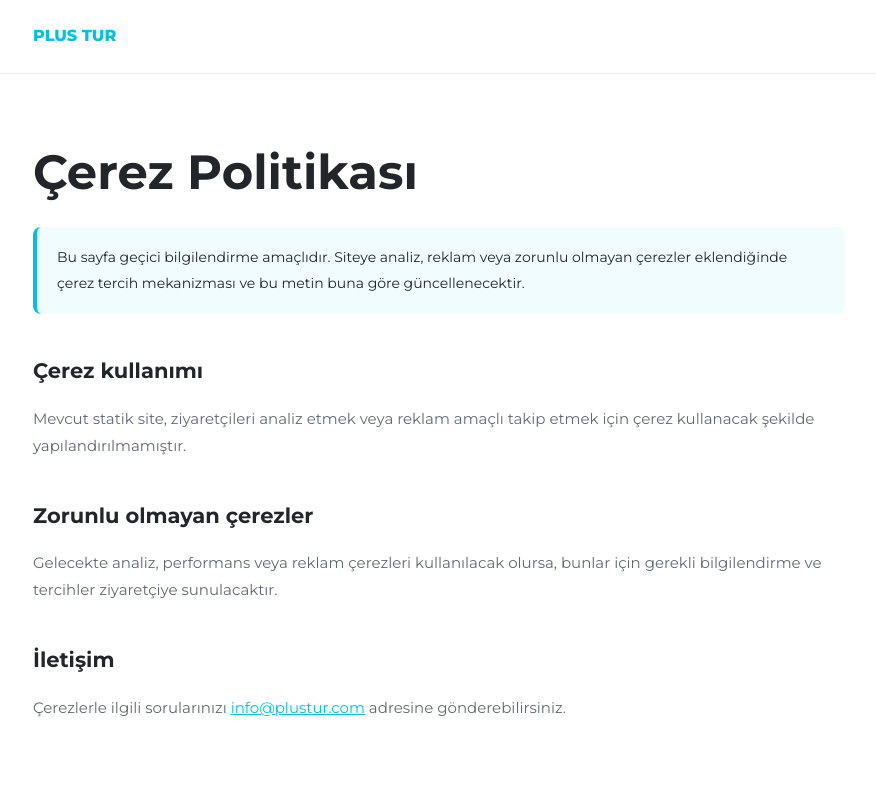
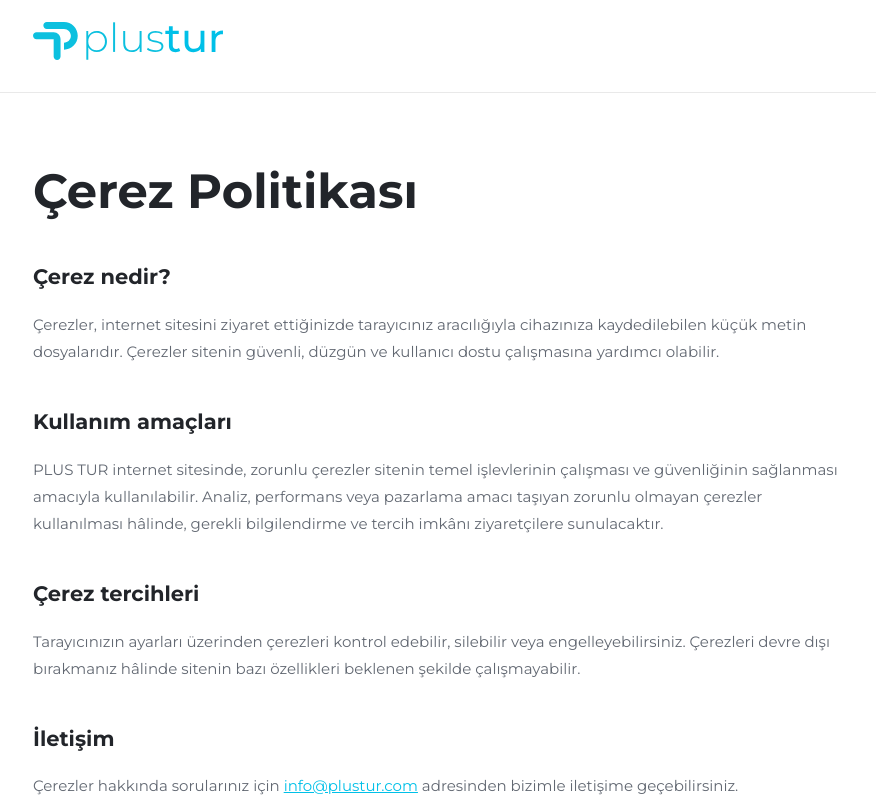
Before and after one commit to plustur/web, a plain HTML site: page cerez.html in a window 1280 px wide. Shown: the top 803 px of the page, without its empty margins (201-1077 px from the left). Drawn offline with Linux system fonts and the light colour scheme.

Commit message:
Revise cookie policy page layout and content
Updated the layout and content structure of the cookie policy page.

```diff
--- a/cerez.html
+++ b/cerez.html
@@ -7,11 +7,11 @@
 <link rel="preconnect" href="https://fonts.googleapis.com">
 <link rel="preconnect" href="https://fonts.gstatic.com" crossorigin>
 <link href="https://fonts.googleapis.com/css2?family=Montserrat:wght@400;500;600;700;800&display=swap" rel="stylesheet">
-<style>:root{--primary:#00C0E8;--dark:#22252A;--muted:#626872;--line:#E9E9E9}*{box-sizing:border-box}body{margin:0;color:var(--dark);font-family:Montserrat,Arial,sans-serif;line-height:1.8}.wrap{max-width:860px;margin:auto;padding:0 24px}header{border-bottom:1px solid var(--line);padding:22px 0}header a{color:var(--primary);font-weight:800;text-decoration:none}main{padding:70px 0}h1{font-size:clamp(32px,5vw,48px);line-height:1.2;margin:0 0 14px}h2{font-size:21px;margin:38px 0 10px}p,li{font-size:15px;color:var(--muted)}a{color:var(--primary)}.notice{margin:26px 0;padding:18px 20px;border-left:4px solid var(--primary);border-radius:8px;background:#F1FCFE;color:var(--dark);font-size:14px}footer{padding:24px 0;background:#191B20;color:#aaa;font-size:12px}</style>
+<style>:root{--primary:#00C0E8;--dark:#22252A;--muted:#626872;--line:#E9E9E9}*{box-sizing:border-box}body{margin:0;color:var(--dark);font-family:Montserrat,Arial,sans-serif;line-height:1.8}.wrap{max-width:860px;margin:auto;padding:0 24px}header{border-bottom:1px solid var(--line);padding:22px 0}header .logo{display:inline-flex;align-items:center}.logo img{width:190px;height:auto;display:block}.rights{margin:18px 0 0;padding-left:25px}.rights li{margin:10px 0;font-weight:400;color:var(--muted)}main{padding:70px 0}h1{font-size:clamp(32px,5vw,48px);line-height:1.2;margin:0 0 14px}h2{font-size:21px;margin:38px 0 10px}p,li{font-size:15px;color:var(--muted)}a{color:var(--primary)}.notice{margin:26px 0;padding:18px 20px;border-left:4px solid var(--primary);border-radius:8px;background:#F1FCFE;color:var(--dark);font-size:14px}footer{padding:24px 0;background:#191B20;color:#aaa;font-size:12px}</style>
 </head>
 <body>
-<header><div class="wrap"><a href="index.html">PLUS TUR</a></div></header>
-<main><div class="wrap"><h1>Çerez Politikası</h1><div class="notice">Bu sayfa geçici bilgilendirme amaçlıdır. Siteye analiz, reklam veya zorunlu olmayan çerezler eklendiğinde çerez tercih mekanizması ve bu metin buna göre güncellenecektir.</div><h2>Çerez kullanımı</h2><p>Mevcut statik site, ziyaretçileri analiz etmek veya reklam amaçlı takip etmek için çerez kullanacak şekilde yapılandırılmamıştır.</p><h2>Zorunlu olmayan çerezler</h2><p>Gelecekte analiz, performans veya reklam çerezleri kullanılacak olursa, bunlar için gerekli bilgilendirme ve tercihler ziyaretçiye sunulacaktır.</p><h2>İletişim</h2><p>Çerezlerle ilgili sorularınızı <a href="mailto:info@plustur.com">info@plustur.com</a> adresine gönderebilirsiniz.</p></div></main>
+<header><div class="wrap"><a class="logo" href="index.html" aria-label="PLUS TUR ana sayfa"><img src="logo.svg" alt="PLUS TUR"></a></div></header>
+<main><div class="wrap"><h1>Çerez Politikası</h1><h2>Çerez nedir?</h2><p>Çerezler, internet sitesini ziyaret ettiğinizde tarayıcınız aracılığıyla cihazınıza kaydedilebilen küçük metin dosyalarıdır. Çerezler sitenin güvenli, düzgün ve kullanıcı dostu çalışmasına yardımcı olabilir.</p><h2>Kullanım amaçları</h2><p>PLUS TUR internet sitesinde, zorunlu çerezler sitenin temel işlevlerinin çalışması ve güvenliğinin sağlanması amacıyla kullanılabilir. Analiz, performans veya pazarlama amacı taşıyan zorunlu olmayan çerezler kullanılması hâlinde, gerekli bilgilendirme ve tercih imkânı ziyaretçilere sunulacaktır.</p><h2>Çerez tercihleri</h2><p>Tarayıcınızın ayarları üzerinden çerezleri kontrol edebilir, silebilir veya engelleyebilirsiniz. Çerezleri devre dışı bırakmanız hâlinde sitenin bazı özellikleri beklenen şekilde çalışmayabilir.</p><h2>İletişim</h2><p>Çerezler hakkında sorularınız için <a href="mailto:info@plustur.com">info@plustur.com</a> adresinden bizimle iletişime geçebilirsiniz.</p></div></main>
 <footer><div class="wrap">© 2026 PLUS TUR. Tüm hakları saklıdır.</div></footer>
 </body>
 </html>
```
